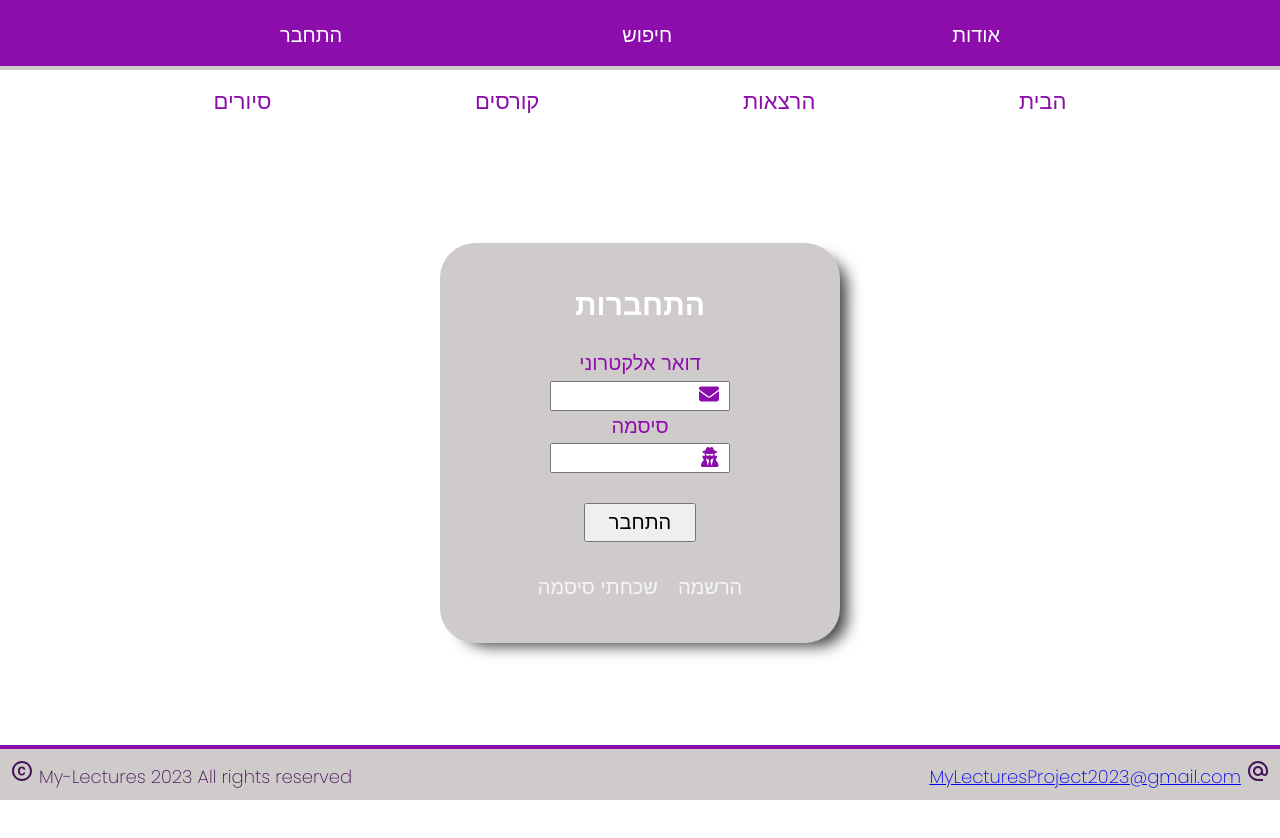
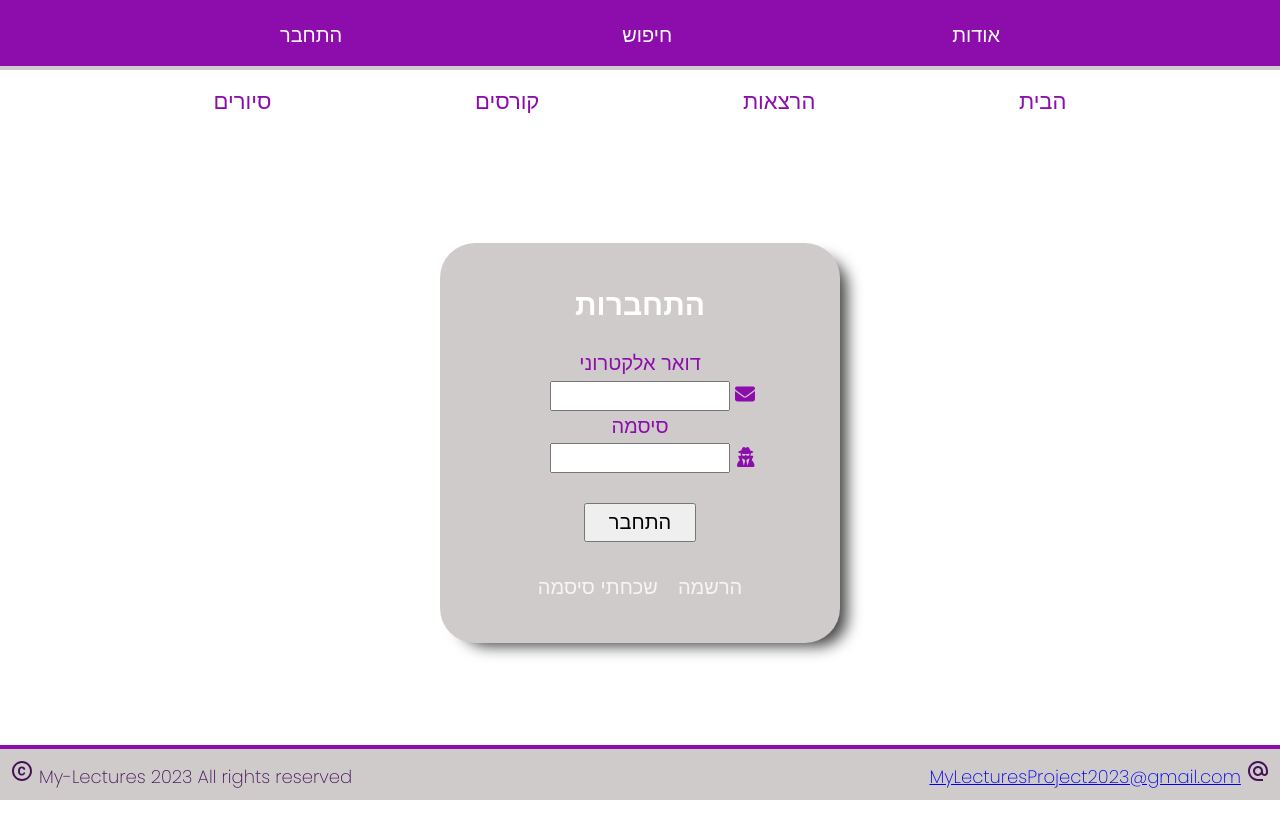
Before and after one commit to itsik-ba/My-Lectures, a React (Vite) app in the folder client/: page /login in a window 1280 px wide. Shown: the top 838 px of the page. Built offline with nearby package versions, Linux system fonts and the light colour scheme.

Commit message:
fix icon

```diff
--- a/client/src/pages/topBar/top__login/style/login.scss
+++ b/client/src/pages/topBar/top__login/style/login.scss
@@ -55,7 +55,7 @@
           }
           &__icon{
             position: absolute;
-            right: 15%;
+            right: -1%;
             top: 50%;
             transform: translateY(-50%);
 
```
